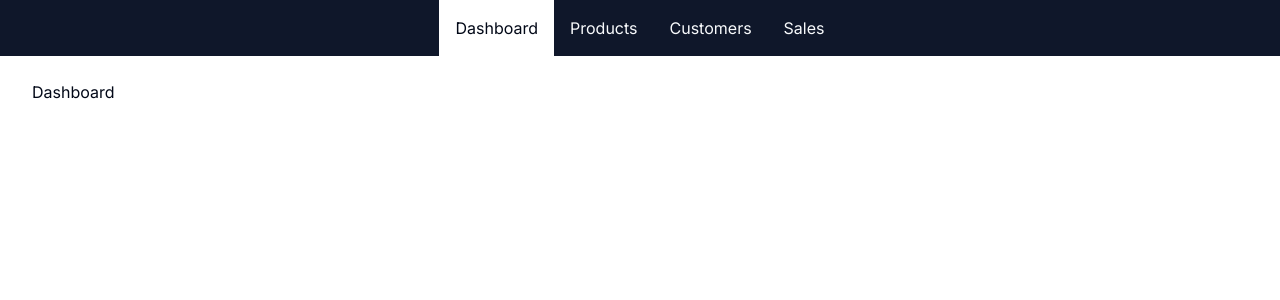
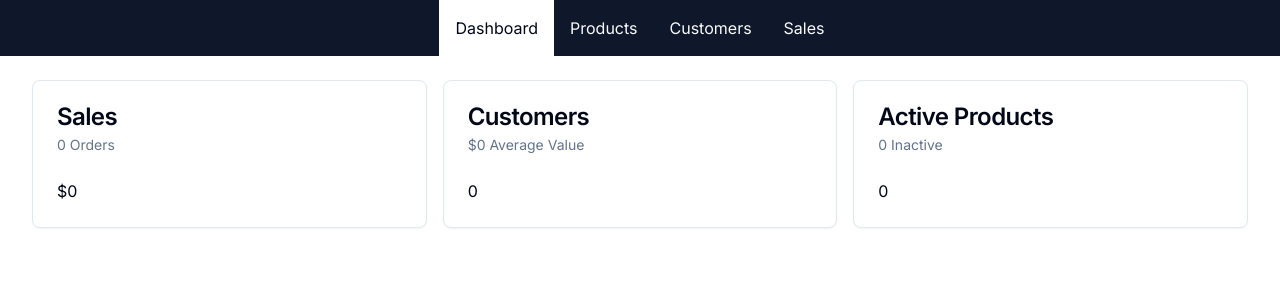
Before and after one commit to nickldimartino/trifit-ecommerce, a Next.js app: page /admin in a window 1280 px wide. Shown: the top 300 px of the page. Built offline with nearby package versions, Linux system fonts and the light colour scheme; no server answers; the database is empty.

Commit message:
Admin Dashboard Data

```diff
--- a/src/app/admin/page.tsx
+++ b/src/app/admin/page.tsx
@@ -1,3 +1,99 @@
-export default function AdminDashboard() {
-  return <h1>Dashboard</h1>;
+import {
+  Card,
+  CardContent,
+  CardDescription,
+  CardHeader,
+  CardTitle,
+} from "@/components/ui/card";
+import db from "@/db/db";
+import { formatCurrency, formatNumber } from "@/lib/formatters";
+
+async function getSalesData() {
+  const data = await db.order.aggregate({
+    _sum: { pricePaidInCents: true },
+    _count: true,
+  });
+
+  return {
+    amount: (data._sum.pricePaidInCents || 0) / 100,
+    numberOfSales: data._count,
+  };
 }
+
+async function getUserData() {
+  const [userCount, orderData] = await Promise.all([
+    db.user.count(),
+    db.order.aggregate({
+      _sum: { pricePaidInCents: true },
+    }),
+  ]);
+
+  return {
+    userCount,
+    averageValuePerUser:
+      userCount === 0
+        ? 0
+        : (orderData._sum.pricePaidInCents || 0) / userCount / 100,
+  };
+}
+
+async function getProductData() {
+  const [activeCount, inactiveCount] = await Promise.all([
+    db.product.count({ where: { isAvailableForPurchase: true } }),
+    db.product.count({ where: { isAvailableForPurchase: false } }),
+  ]);
+  return {
+    activeCount,
+    inactiveCount,
+  };
+}
+
+export default async function AdminDashboard() {
+  const [salesData, userData, productData] = await Promise.all([
+    getSalesData(),
+    getUserData(),
+    getProductData(),
+  ]);
+
+  return (
+    <div className="grid grid-cols-1 md:grid-cols2 lg:grid-cols-3 gap-4">
+      <DashboardCard
+        title="Sales"
+        subtitle={`${formatNumber(salesData.numberOfSales)} Orders`}
+        body={formatCurrency(salesData.amount)}
+      />
+      <DashboardCard
+        title="Customers"
+        subtitle={`${formatCurrency(
+          userData.averageValuePerUser
+        )} Average Value`}
+        body={formatNumber(userData.userCount)}
+      />
+      <DashboardCard
+        title="Active Products"
+        subtitle={`${formatNumber(productData.inactiveCount)} Inactive`}
+        body={formatNumber(productData.activeCount)}
+      />
+    </div>
+  );
+}
+
+type DashboardCardrops = {
+  title: string;
+  subtitle: string;
+  body: string;
+};
+
+function DashboardCard({ title, subtitle, body }: DashboardCardrops) {
+  return (
+    <Card>
+      <CardHeader>
+        <CardTitle>{title}</CardTitle>
+        <CardDescription>{subtitle}</CardDescription>
+      </CardHeader>
+      <CardContent>
+        <p>{body}</p>
+      </CardContent>
+    </Card>
+  );
+}
--- /dev/null
+++ b/src/components/ui/card.tsx
@@ -0,0 +1,79 @@
+import * as React from "react"
+
+import { cn } from "@/lib/utils"
+
+const Card = React.forwardRef<
+  HTMLDivElement,
+  React.HTMLAttributes<HTMLDivElement>
+>(({ className, ...props }, ref) => (
+  <div
+    ref={ref}
+    className={cn(
+      "rounded-lg border bg-card text-card-foreground shadow-sm",
+      className
+    )}
+    {...props}
+  />
+))
+Card.displayName = "Card"
+
+const CardHeader = React.forwardRef<
+  HTMLDivElement,
+  React.HTMLAttributes<HTMLDivElement>
+>(({ className, ...props }, ref) => (
+  <div
+    ref={ref}
+    className={cn("flex flex-col space-y-1.5 p-6", className)}
+    {...props}
+  />
+))
+CardHeader.displayName = "CardHeader"
+
+const CardTitle = React.forwardRef<
+  HTMLParagraphElement,
+  React.HTMLAttributes<HTMLHeadingElement>
+>(({ className, ...props }, ref) => (
+  <h3
+    ref={ref}
+    className={cn(
+      "text-2xl font-semibold leading-none tracking-tight",
+      className
+    )}
+    {...props}
+  />
+))
+CardTitle.displayName = "CardTitle"
+
+const CardDescription = React.forwardRef<
+  HTMLParagraphElement,
+  React.HTMLAttributes<HTMLParagraphElement>
+>(({ className, ...props }, ref) => (
+  <p
+    ref={ref}
+    className={cn("text-sm text-muted-foreground", className)}
+    {...props}
+  />
+))
+CardDescription.displayName = "CardDescription"
+
+const CardContent = React.forwardRef<
+  HTMLDivElement,
+  React.HTMLAttributes<HTMLDivElement>
+>(({ className, ...props }, ref) => (
+  <div ref={ref} className={cn("p-6 pt-0", className)} {...props} />
+))
+CardContent.displayName = "CardContent"
+
+const CardFooter = React.forwardRef<
+  HTMLDivElement,
+  React.HTMLAttributes<HTMLDivElement>
+>(({ className, ...props }, ref) => (
+  <div
+    ref={ref}
+    className={cn("flex items-center p-6 pt-0", className)}
+    {...props}
+  />
+))
+CardFooter.displayName = "CardFooter"
+
+export { Card, CardHeader, CardFooter, CardTitle, CardDescription, CardContent }
--- /dev/null
+++ b/src/db/db.ts
@@ -0,0 +1,15 @@
+import { PrismaClient } from "@prisma/client"
+
+const prismaClientSingleton = () => {
+  return new PrismaClient()
+}
+
+declare global {
+  var prisma: undefined | ReturnType<typeof prismaClientSingleton>
+}
+
+const db = globalThis.prisma ?? prismaClientSingleton()
+
+export default db
+
+if (process.env.NODE_ENV !== "production") globalThis.prisma = db
--- /dev/null
+++ b/src/lib/formatters.ts
@@ -0,0 +1,15 @@
+const CURRENCY_FORMATTER = new Intl.NumberFormat("en-US", {
+  currency: "USD",
+  style: "currency",
+  minimumFractionDigits: 0,
+});
+
+export function formatCurrency(amount: number) {
+  return CURRENCY_FORMATTER.format(amount);
+}
+
+const NUMBER_FORMATTER = new Intl.NumberFormat("en-US");
+
+export function formatNumber(number: number) {
+  return NUMBER_FORMATTER.format(number);
+}
```
